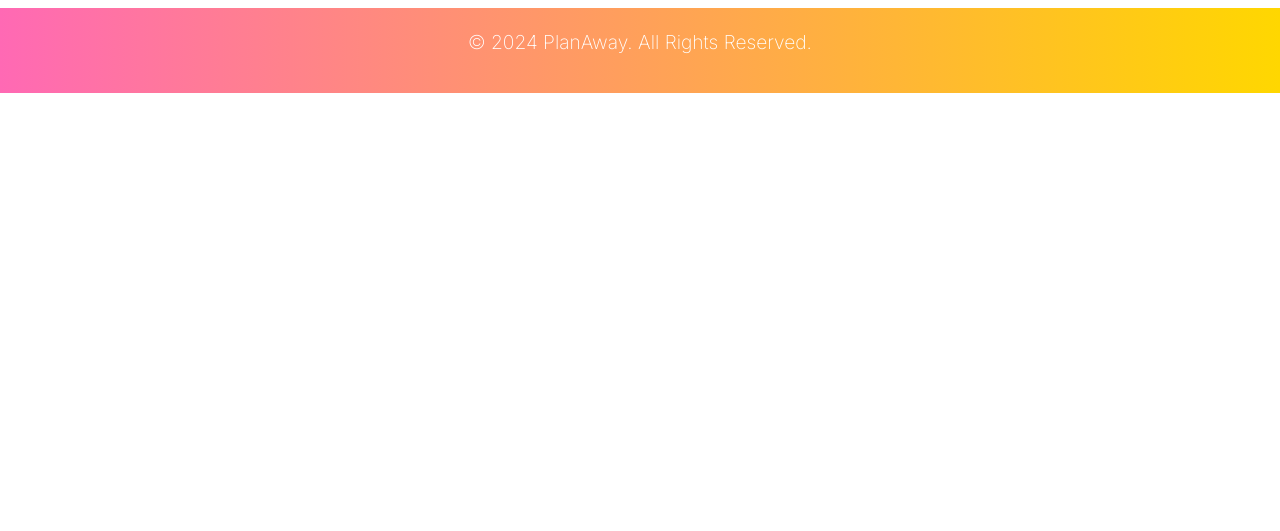
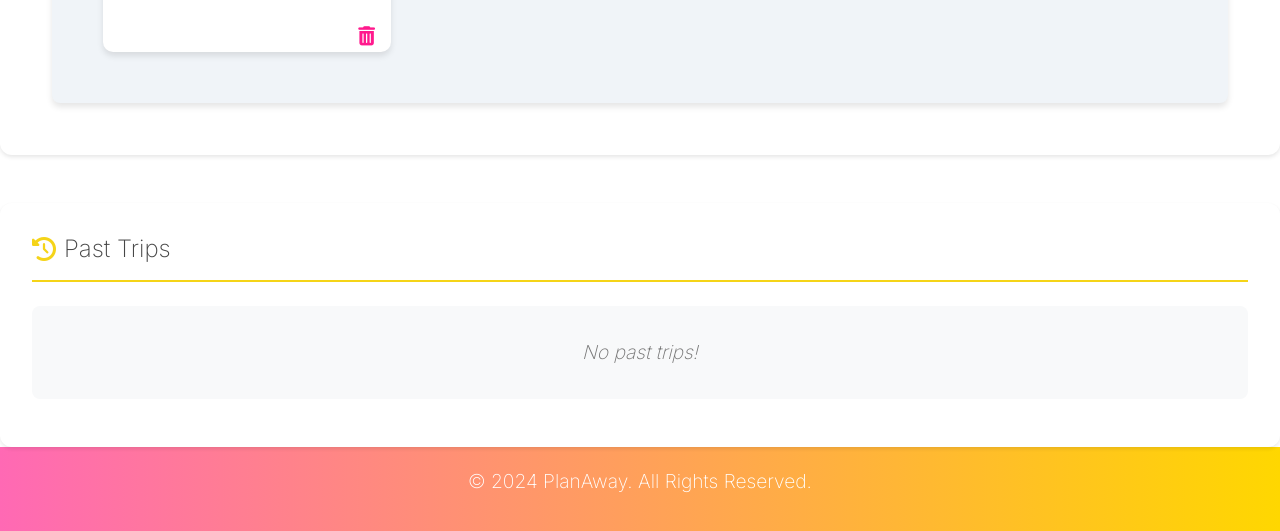
Before and after one commit to Vasilena01/Travel_planner, a Django app: page /my-trips/ in a window 1280 px wide. Shown: the part 1074-1605 px from the top of the page. Run offline with Django 5.2, Linux system fonts and the light colour scheme; a user stored in the database is signed in; data comes from the database, SQL or seed files in the repository; both versions use the stored data as it was after the commit; parts of the project's set-up code (start-up, migrations or seed data) failed here and were passed over.

Commit message:
Added a past_trips section to list_trips

```diff
--- a/travel_planner/main/templates/main/homepage.html
+++ b/travel_planner/main/templates/main/homepage.html
@@ -7,7 +7,7 @@
 {% if request.user.is_authenticated %}
 <div class="trips-container">
     <div class="header-container">
-        <p class="trips-title">Upcoming Trips</p>
+        <p class="trips-title">Current & Upcoming Trips</p>
         <button
             type="button"
             class="btn btn-primary create-trip-btn"
@@ -17,7 +17,7 @@
             <i class="fas fa-plus"></i> Create Trip
         </button>
     </div>
-    {% include "list_user_trips.html" %}
+    {% include "list_user_trips.html" with trips=current_future_trips %}
     {% include "create_trip_modal.html" %}
 </div>
 {% else %}
--- a/travel_planner/templates/list_user_trips.html
+++ b/travel_planner/templates/list_user_trips.html
@@ -5,7 +5,7 @@
 <link rel="stylesheet" type="text/css" href="{% static 'css/list_user_trips.css' %}" /><div id="trips-container">
 
 <div id="trips-container">
-  {% for trip in trips%}
+  {% for trip in trips %}
   <div class="card" style="width: 18rem;">
     <a href="{% url 'trip_detail' trip.id %}">
       <img class="card-img-top" src="{{ trip.image_url }}" alt="{{ trip.destination }}" loading="lazy">
--- a/travel_planner/user_trips/static/user_trips/list_trips.css
+++ b/travel_planner/user_trips/static/user_trips/list_trips.css
@@ -45,3 +45,66 @@
     transform: scale(1.05);
     cursor: pointer;
 }
+
+.trips-sections {
+    display: flex;
+    flex-direction: column;
+    gap: 3rem;
+    margin-top: 2rem;
+}
+
+.trips-section {
+    background: white;
+    border-radius: 12px;
+    padding: 2rem;
+    box-shadow: 0 2px 4px rgba(0,0,0,0.1);
+}
+
+.section-title {
+    font-size: 1.5rem;
+    color: #333;
+    margin-bottom: 1.5rem;
+    padding-bottom: 1rem;
+    border-bottom: 2px solid #F5D000;
+    display: flex;
+    align-items: center;
+    gap: 0.5rem;
+}
+
+.section-title i {
+    color: #F5D000;
+}
+
+.past-trips {
+    opacity: 0.9;
+}
+
+.no-trips-message {
+    text-align: center;
+    color: #666;
+    font-style: italic;
+    padding: 2rem;
+    background: #f8f9fa;
+    border-radius: 8px;
+}
+
+.trips-container {
+    display: grid;
+    grid-template-columns: repeat(auto-fill, minmax(300px, 1fr));
+    gap: 1.5rem;
+}
+
+/* Responsive adjustments */
+@media (max-width: 768px) {
+    .trips-sections {
+        gap: 2rem;
+    }
+
+    .trips-section {
+        padding: 1rem;
+    }
+
+    .section-title {
+        font-size: 1.25rem;
+    }
+}
--- a/travel_planner/user_trips/templates/user_trips/list_trips.html
+++ b/travel_planner/user_trips/templates/user_trips/list_trips.html
@@ -15,13 +15,37 @@
     </button>
 </div>
 
-{% if trips %}
-<div class="trips-container">
-    {% include "list_user_trips.html" %}
+<div class="trips-sections">
+    <!-- Current and Future Trips Section -->
+    <section class="trips-section">
+        <h2 class="section-title">
+            <i class="fas fa-plane-departure"></i>
+            Current & Upcoming Trips
+        </h2>
+        {% if current_future_trips %}
+            <div class="trips-container">
+                {% include "list_user_trips.html" with trips=current_future_trips %}
+            </div>
+        {% else %}
+            <p class="no-trips-message">No upcoming trips planned yet!</p>
+        {% endif %}
+    </section>
+
+    <!-- Past Trips Section -->
+    <section class="trips-section past-trips">
+        <h2 class="section-title">
+            <i class="fas fa-history"></i>
+            Past Trips
+        </h2>
+        {% if past_trips %}
+            <div class="trips-container">
+                {% include "list_user_trips.html" with trips=past_trips %}
+            </div>
+        {% else %}
+            <p class="no-trips-message">No past trips!</p>
+        {% endif %}
+    </section>
 </div>
-{% else %}
-<p>No trips added!</p>
-{% endif %}
 
 {% include "create_trip_modal.html" %}
 {% endblock %}
--- a/travel_planner/user_trips/views.py
+++ b/travel_planner/user_trips/views.py
@@ -9,11 +9,30 @@ from django.conf import settings
 from datetime import timedelta
 import math
 from django.core.paginator import Paginator
+from django.utils import timezone
+from datetime import date
 
 @login_required
 def list_trips(request):
-    trips = MyTrip.objects.filter(user=request.user)
-    return render(request, 'user_trips/list_trips.html', {'trips': trips})
+    today = date.today()
+
+    # Get all user's trips and separate them into current/future and past trips
+    current_future_trips = MyTrip.objects.filter(
+        user=request.user,
+        end_date__gte=today
+    ).order_by('start_date')
+
+    past_trips = MyTrip.objects.filter(
+        user=request.user,
+        end_date__lt=today
+    ).order_by('-end_date')
+
+    context = {
+        'current_future_trips': current_future_trips,
+        'past_trips': past_trips,
+    }
+
+    return render(request, 'user_trips/list_trips.html', context)
 
 
 @login_required
```
Also changed, not shown: travel_planner/main/views.py (+13 -9 lines), travel_planner/db.sqlite3.
